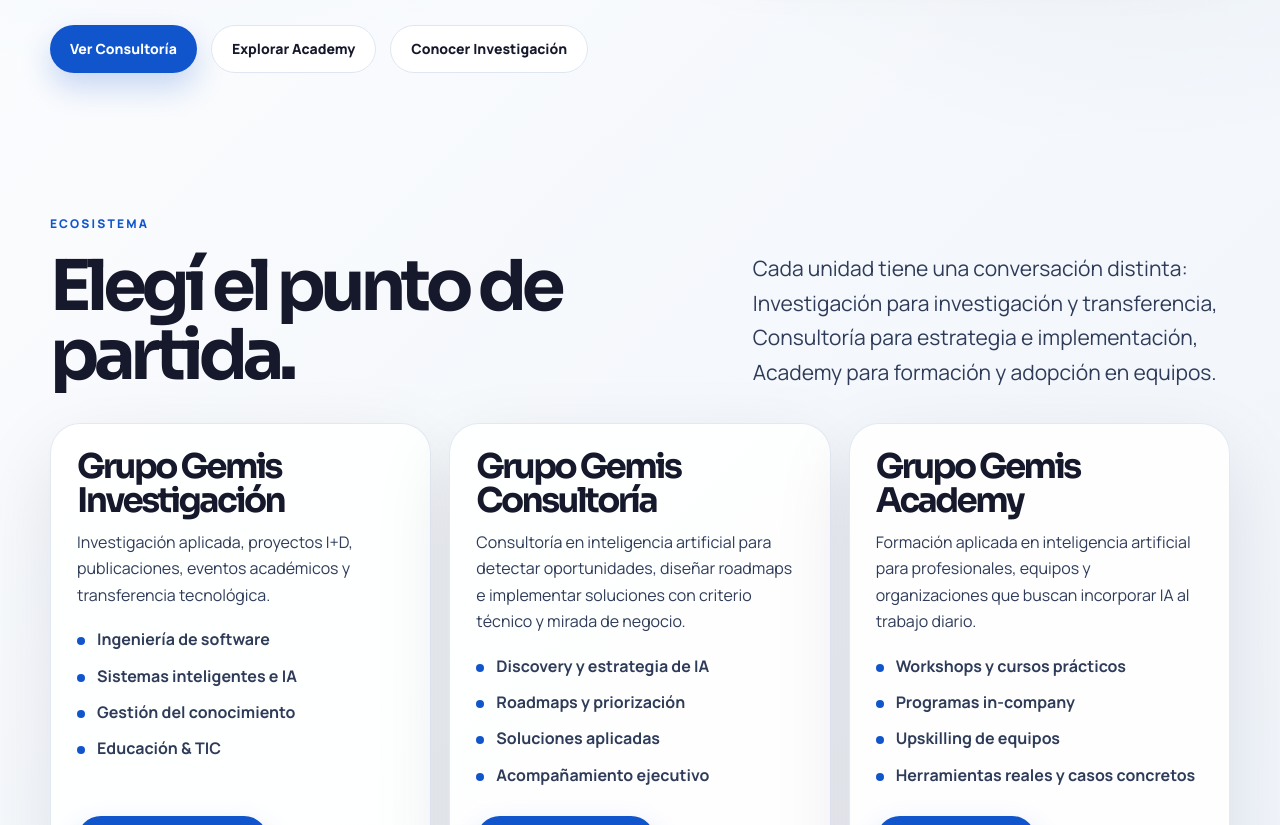
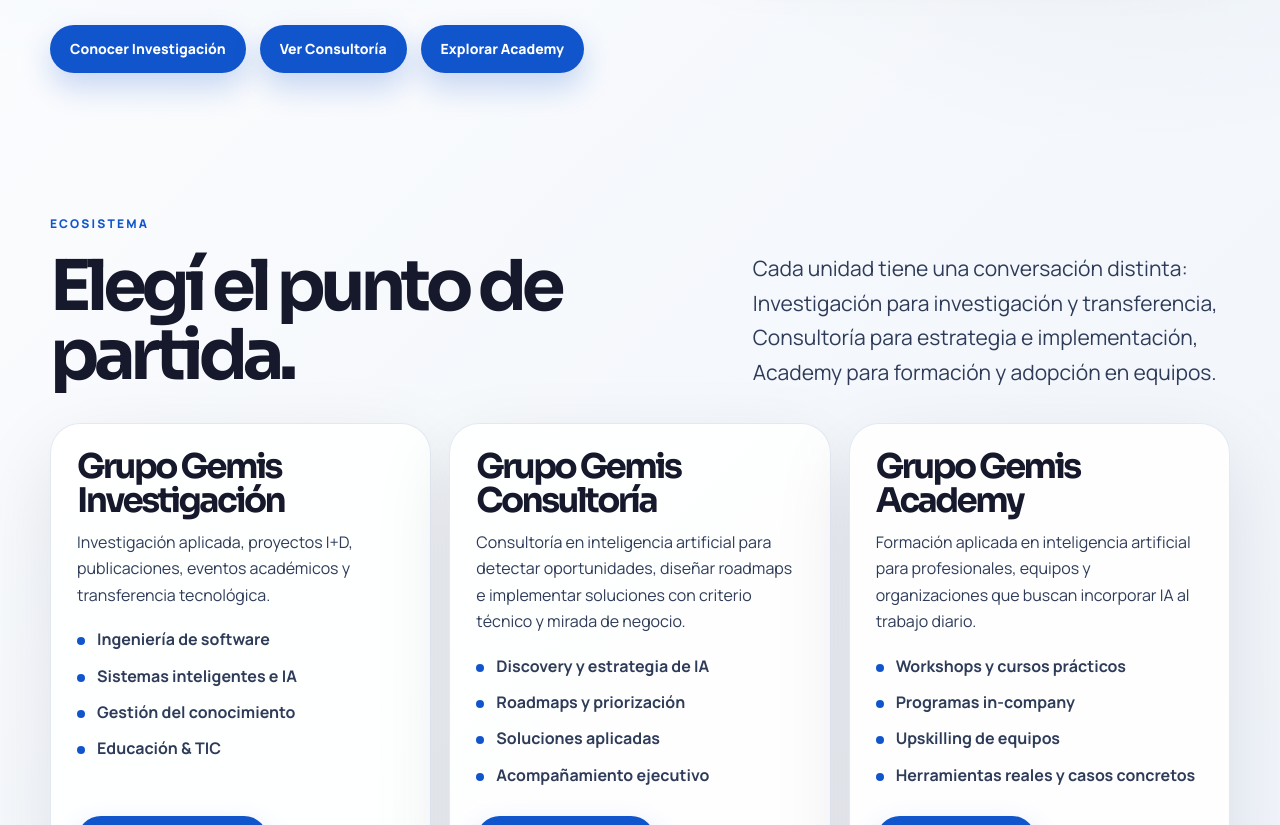
Before and after one commit to santiagoferreiros/grupo-gemis-web, a website: page index.html in a window 1280 px wide. Shown: the part 883-1708 px from the top of the page. Drawn offline with Linux system fonts and the light colour scheme.

Commit message:
Botones, colores

```diff
--- a/assets/css/styles.css
+++ b/assets/css/styles.css
@@ -194,6 +194,13 @@ a { color: inherit; text-decoration: none; }
 }
 
 .button:hover { transform: translateY(-2px); box-shadow: 0 20px 40px rgba(17, 85, 204, 0.20); }
+
+.hero .actions .button {
+  color: #fff;
+  background: var(--blue);
+  border: 0;
+  box-shadow: 0 14px 30px rgba(17, 85, 204, 0.22);
+}
 
 .hero { position: relative; padding: 78px 0 58px; }
 .hero-grid {
--- a/index.html
+++ b/index.html
@@ -27,7 +27,7 @@
           <span class="eyebrow">Grupo Gemis</span>
           <h1>Inteligencia artificial aplicada desde la investigación, la consultoría y la formación.</h1>
           <p class="hero-copy">Grupo Gemis integra investigación aplicada, consultoría estratégica y formación práctica para ayudar a organizaciones a entender, adoptar e implementar IA con criterio, seguridad y foco en resultados.</p>
-          <div class="actions"><a class="button primary" href="/consulting/">Ver Consultoría</a><a class="button secondary" href="/academy/">Explorar Academy</a><a class="button secondary" href="/research/">Conocer Investigación</a></div>
+          <div class="actions"><a class="button primary" href="/research/">Conocer Investigación</a><a class="button secondary" href="/consulting/">Ver Consultoría</a><a class="button secondary" href="/academy/">Explorar Academy</a></div>
         </div>
         <aside class="visual-card" data-reveal>
           <h2>Tres puertas de entrada. Una misma identidad.</h2>
```
Also changed, not shown: consulting/index.html (+1 -1 lines), contact/index.html (+1 -1 lines).
